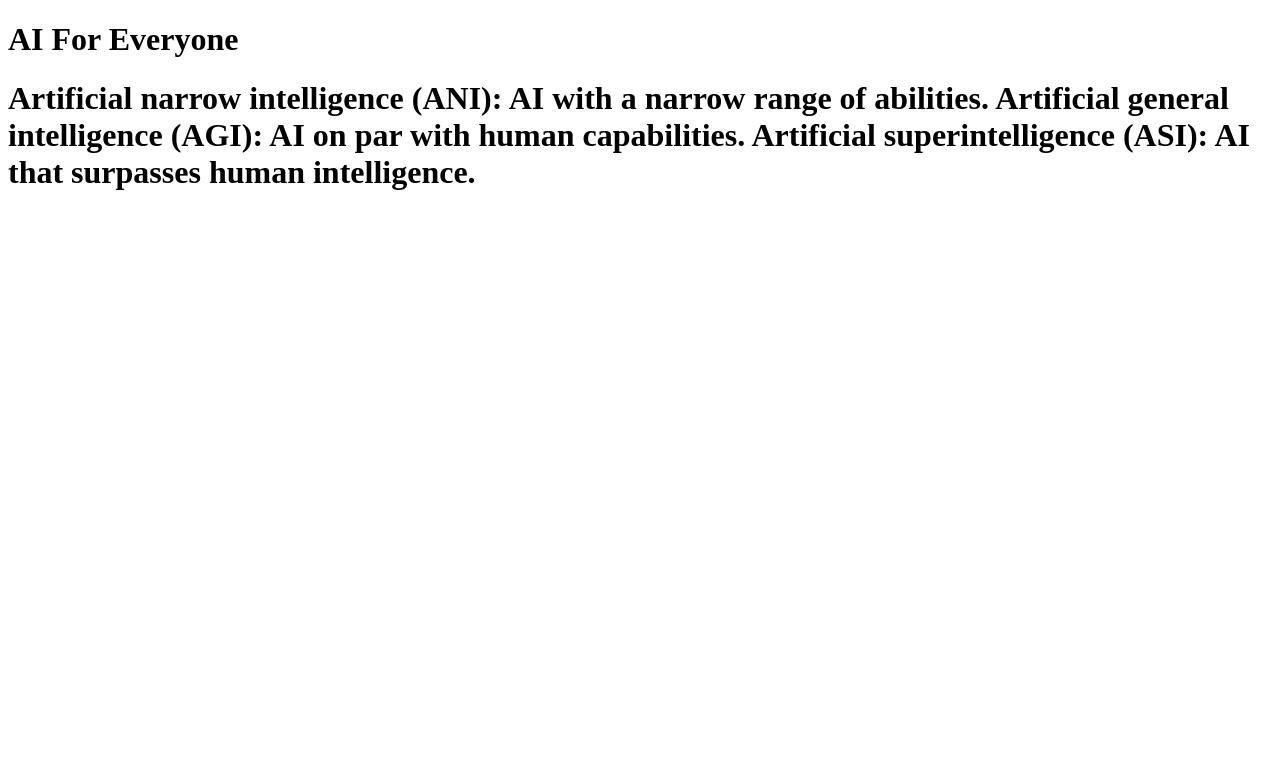
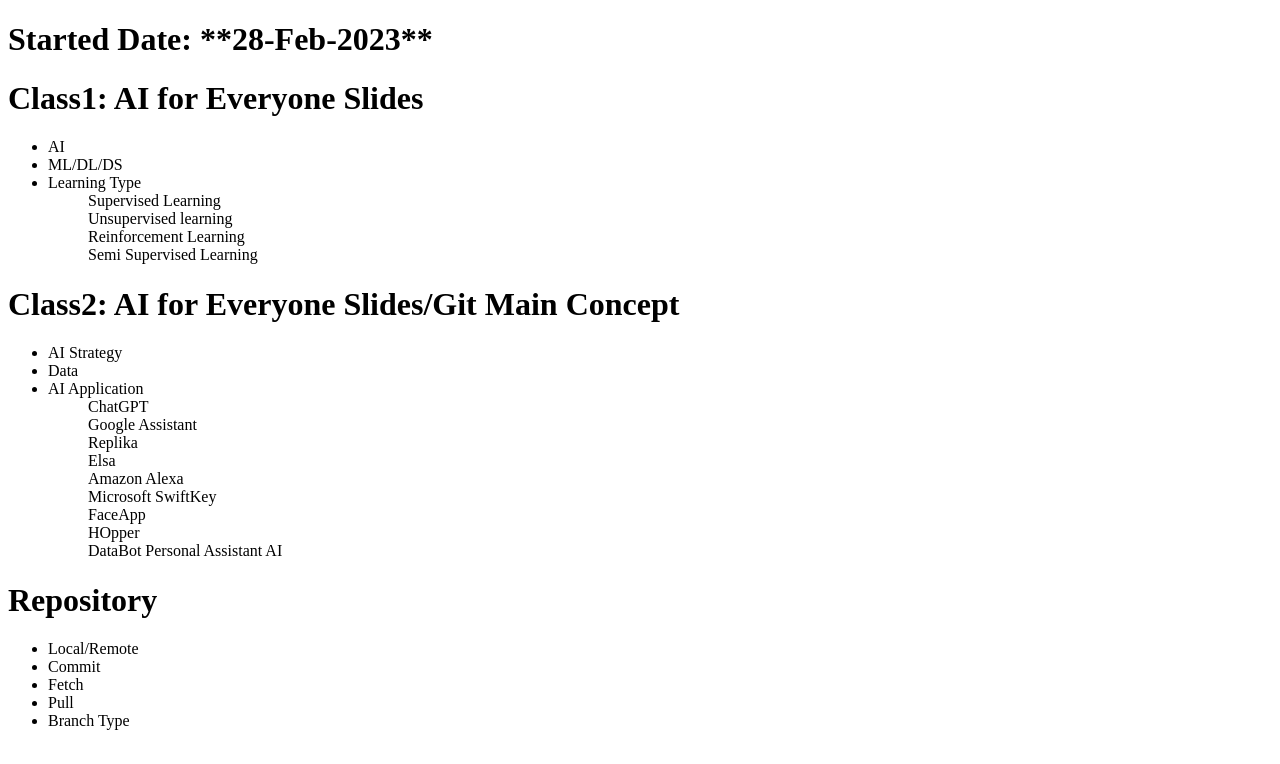
Before and after one commit to Mahmooddhedhi/FirstRepositoryForAI, a plain HTML site: page index.html in a window 1280 px wide. Drawn offline with Linux system fonts and the light colour scheme.

Commit message:
First Assignment

```diff
--- a/index.html
+++ b/index.html
@@ -7,8 +7,41 @@
     <title>Test</title>
 </head>
 <body>
-    <h1>AI For Everyone</h1>
-    <h1>Artificial narrow intelligence (ANI): AI with a narrow range of abilities. Artificial general intelligence (AGI): AI on par with human capabilities. Artificial superintelligence (ASI): AI that surpasses human intelligence.</h1>
-
+    <h1>Started Date: **28-Feb-2023**</h1>
+    <h1>Class1: AI for Everyone Slides</h1>
+    <ul>
+        <li>AI</li>
+        <li>ML/DL/DS</li>
+        <li>Learning Type
+            <ul>Supervised Learning</ul>
+            <ul>Unsupervised learning</ul>
+            <ul>Reinforcement Learning</ul>
+            <ul>Semi Supervised Learning</ul>
+        </li>
+    </ul>
+    <h1>Class2: AI for Everyone Slides/Git Main Concept</h1>
+    <ul>
+        <li>AI Strategy</li>
+        <li>Data</li>
+        <li>AI Application
+            <ul>ChatGPT</ul>
+            <ul>Google Assistant</ul>
+            <ul>Replika</ul>
+            <ul>Elsa</ul>
+            <ul>Amazon Alexa</ul>
+            <ul>Microsoft SwiftKey</ul>
+            <ul>FaceApp</ul>
+            <ul>HOpper</ul>
+            <ul>DataBot Personal Assistant AI</ul>
+        </li>
+    </ul>
+    <h1>Repository</h1>
+    <ul>
+        <li>Local/Remote</li>
+        <li>Commit</li>
+        <li>Fetch</li>
+        <li>Pull</li>
+        <li>Branch Type</li>
+    </ul>
 </body>
 </html>
```
